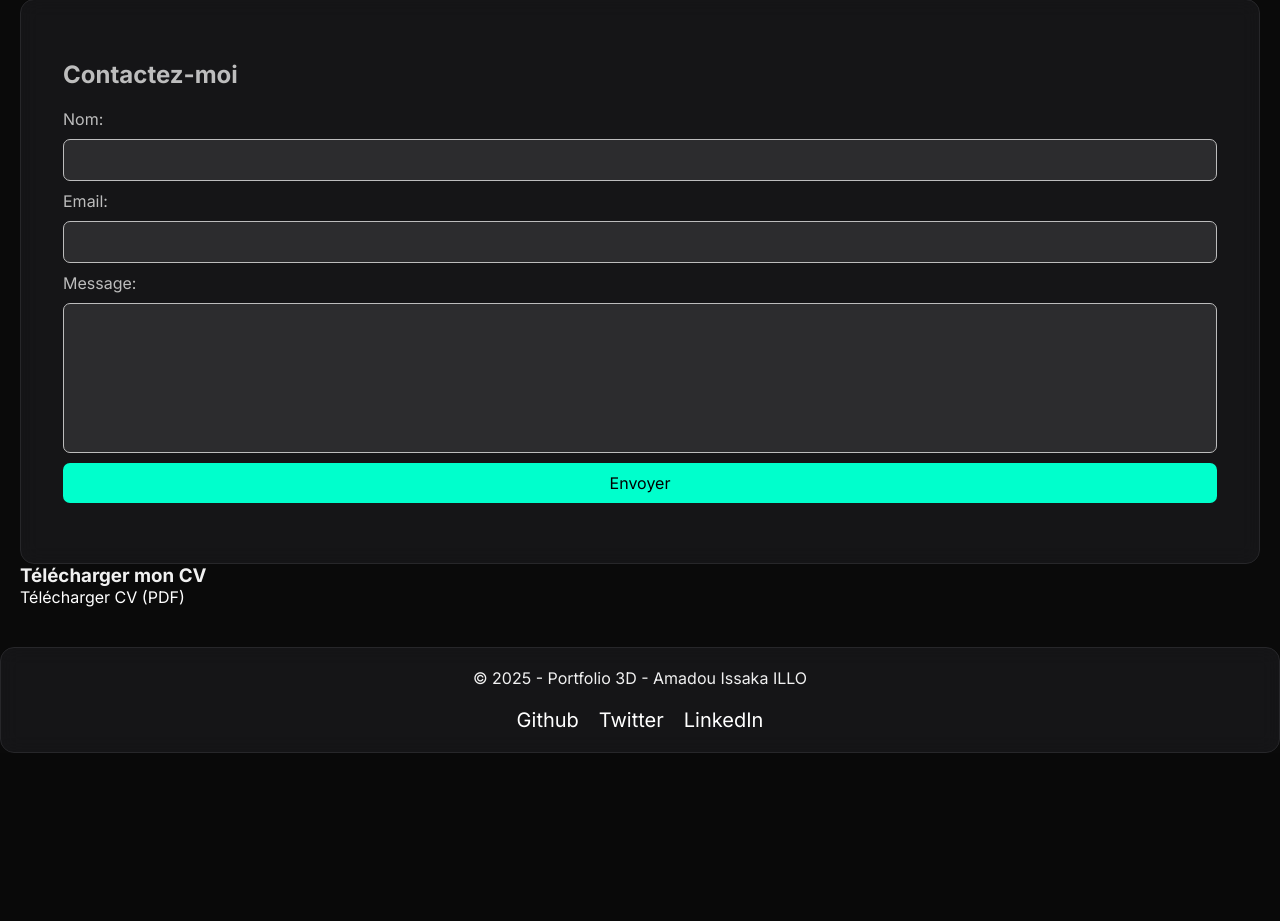
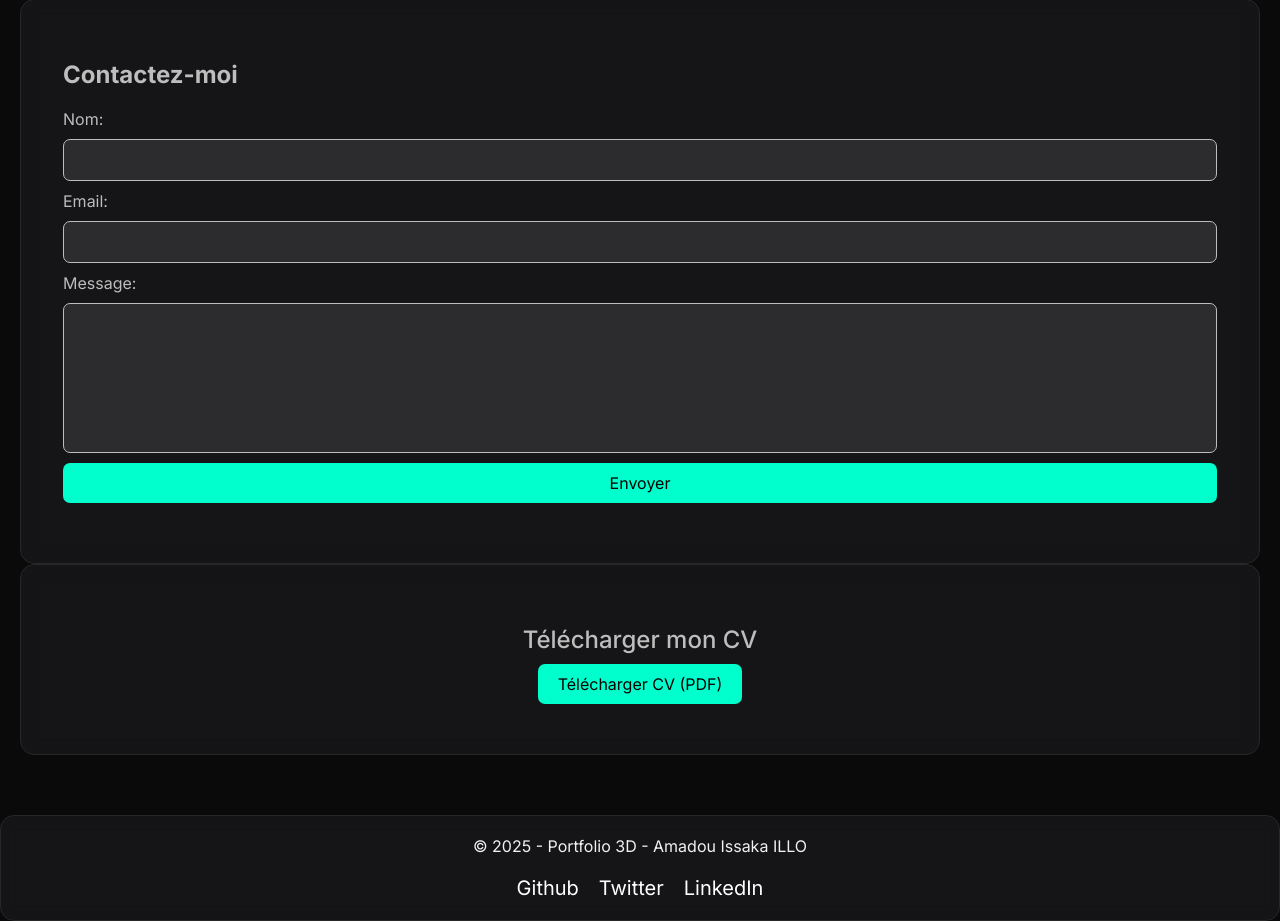
Before and after one commit to abbabz/profil, a PHP site: page /index.html in a window 1280 px wide. Shown: the part 2911-3832 px from the top of the page. Before the commit the page ends 3664 px from the top, so only its background shows below. Run offline with PHP 8.4, Linux system fonts and the light colour scheme; some libraries are stand-ins or nearby versions.

Commit message:
Update style.css

```diff
--- a/style.css
+++ b/style.css
@@ -391,6 +391,40 @@ main {
     background: #ff0077;
 }
 
+
+/* section cv*/
+
+.cv {
+    padding: 60px 42px;
+    background: rgba(24, 24, 27, 0.8);
+    border: 1px solid #27272A;
+    border-radius: 14px;
+    backdrop-filter: blur(10px);
+    margin-bottom: 20px;
+    text-align: center;
+}
+
+.cv h3 {
+    color: #BDBDBD;
+    font-size: 24px;
+    font-weight: 500;
+    margin-bottom: 20px;
+}
+
+.cv-button {
+    background: #00ffcc;
+    color: #000;
+    padding: 10px 20px;
+    border-radius: 7px;
+    text-decoration: none;
+    font-size: 16px;
+    transition: background 0.3s ease;
+}
+
+.cv-button:hover {
+    background: #ff0077;
+}
+
 /* Pied de page */
 footer {
     display: flex;
```
